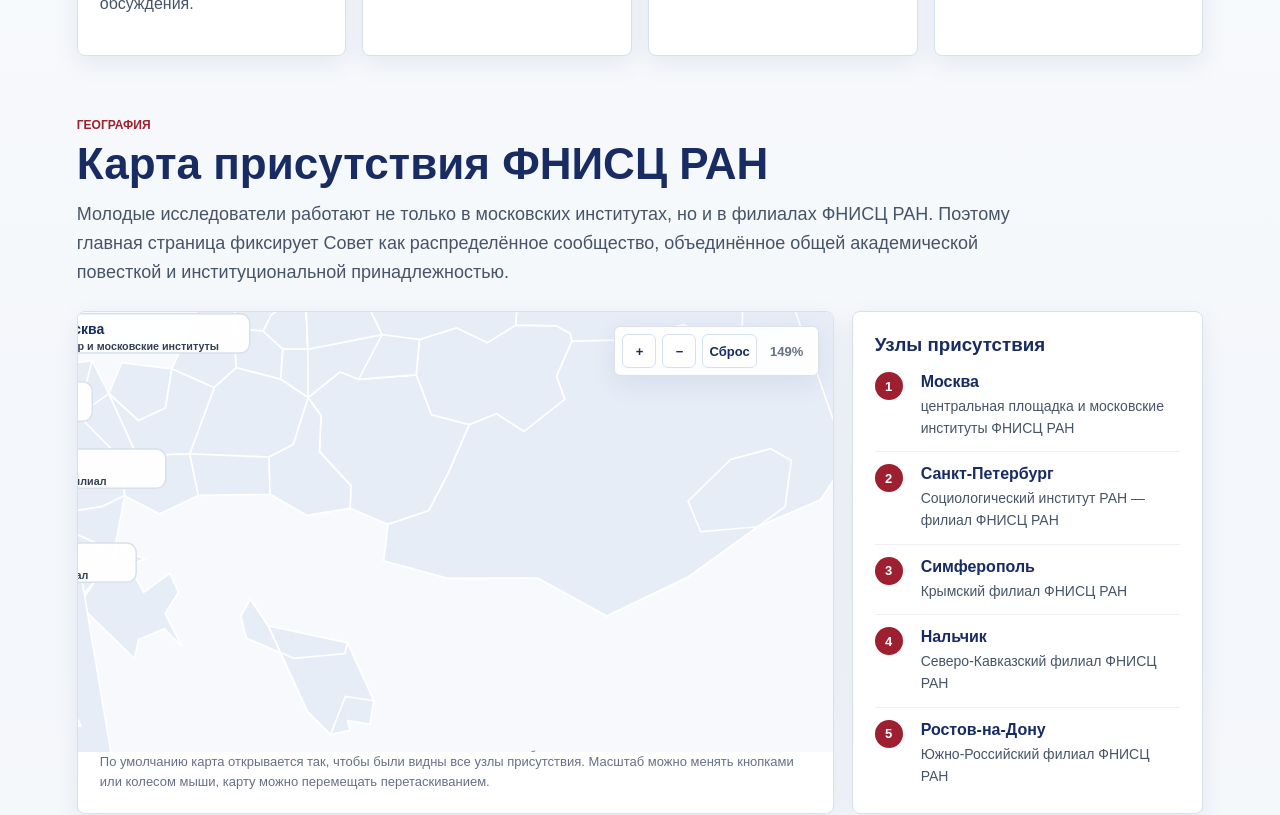
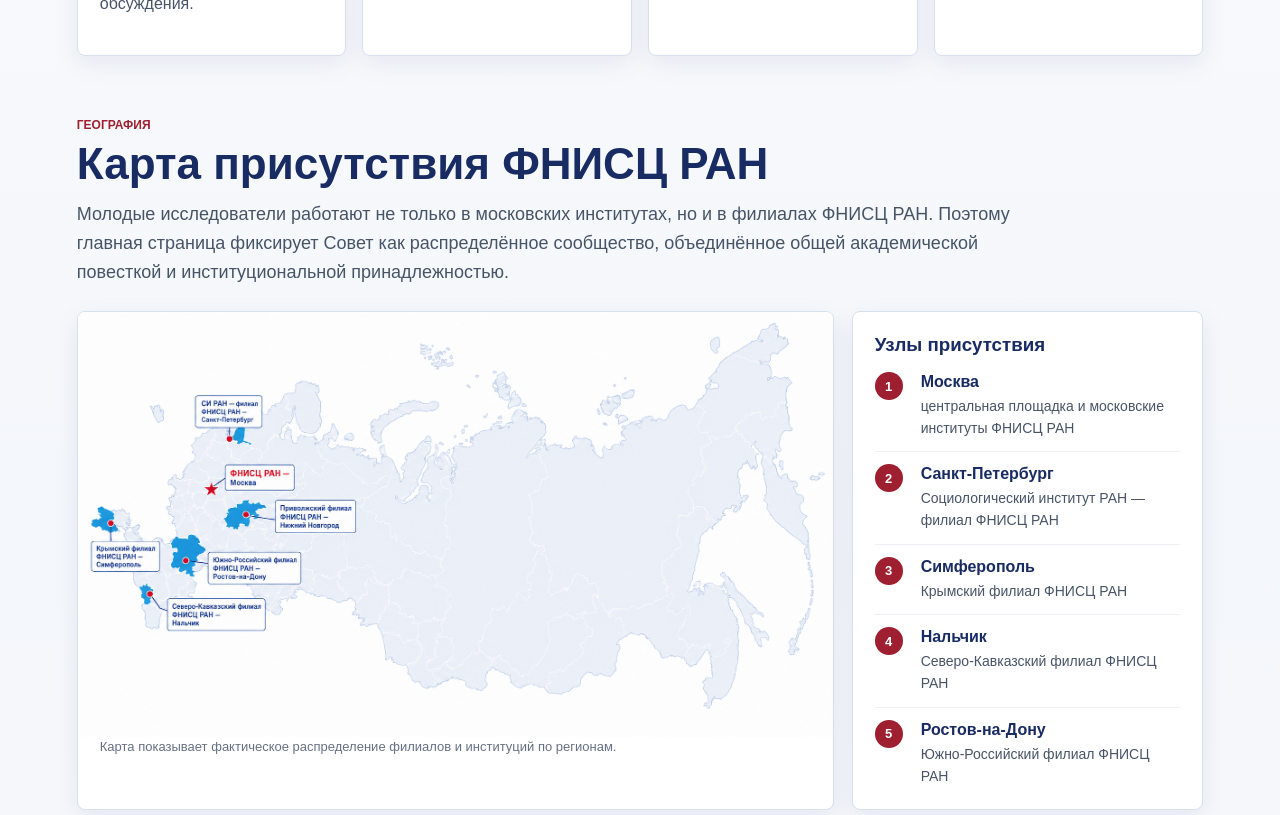
Before and after one commit to Arseniy24RUS/SMU-FNISC-platform, a Next.js app: page / in a window 1280 px wide. Shown: the part 1620-2435 px from the top of the page. Built offline with nearby package versions, Linux system fonts and the light colour scheme; no server answers.

Commit message:
Replace homepage presence map with provided static image

```diff
--- a/src/app/page.tsx
+++ b/src/app/page.tsx
@@ -1,7 +1,6 @@
 import Image from 'next/image';
 import Link from 'next/link';
 import { KpiCard } from '@/components/KpiCard';
-import { PresenceMapViewer } from '@/components/PresenceMapViewer';
 import { publicAssetPath } from '@/lib/deploy';
 
 const missionCards = [
@@ -87,7 +86,20 @@
           <p>Молодые исследователи работают не только в московских институтах, но и в филиалах ФНИСЦ РАН. Поэтому главная страница фиксирует Совет как распределённое сообщество, объединённое общей академической повесткой и институциональной принадлежностью.</p>
         </div>
         <div className="presence-layout">
-          <PresenceMapViewer />
+          <figure className="presence-map-card">
+            <Image
+              className="presence-map"
+              src={publicAssetPath('/maps/fnisc-presence-map.png')}
+              alt="Карта присутствия филиалов и институтов ФНИСЦ РАН"
+              width={1200}
+              height={700}
+              sizes="(max-width: 900px) 100vw, 68vw"
+              unoptimized
+            />
+            <figcaption>
+              Карта показывает фактическое распределение филиалов и институций по регионам.
+            </figcaption>
+          </figure>
           <aside className="presence-note" aria-label="Расшифровка карты">
             <h3>Узлы присутствия</h3>
             <div className="presence-list">
```
Also changed, not shown: public/maps/fnisc-presence-map.png (added).
